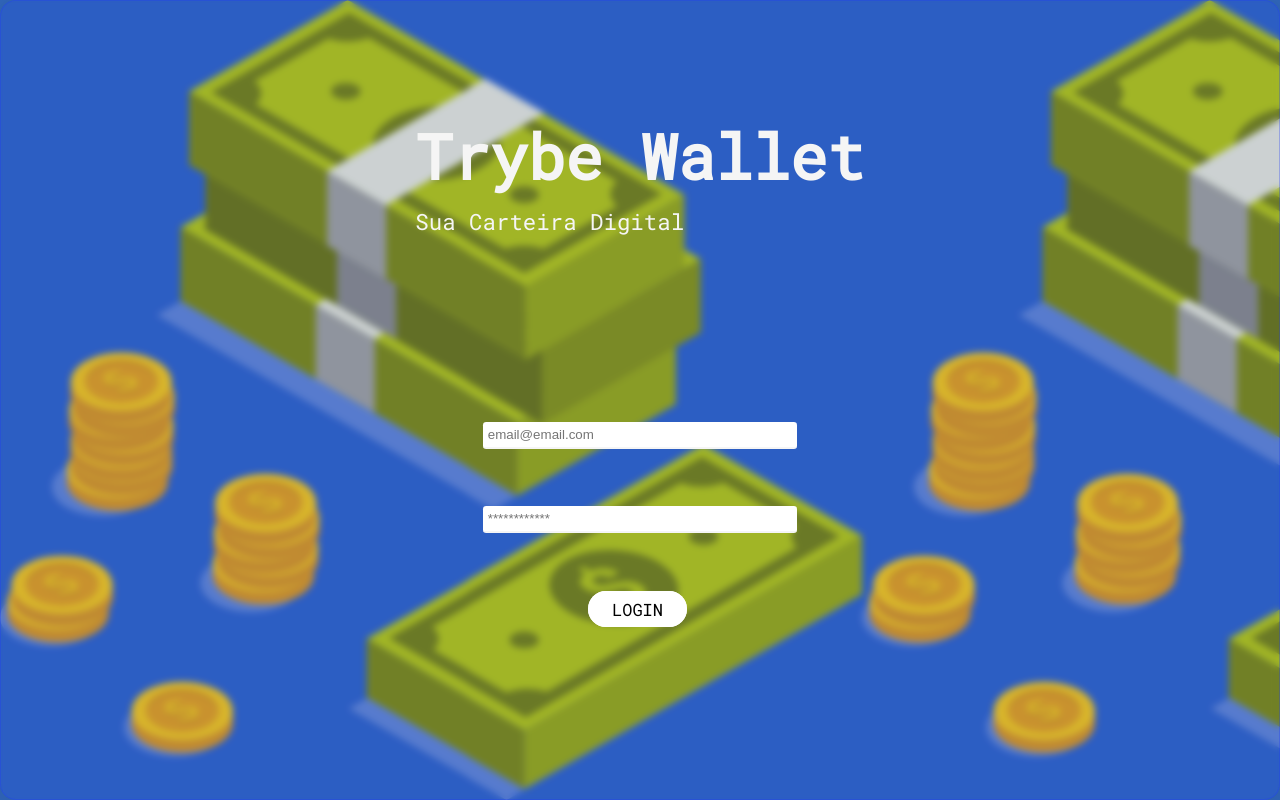
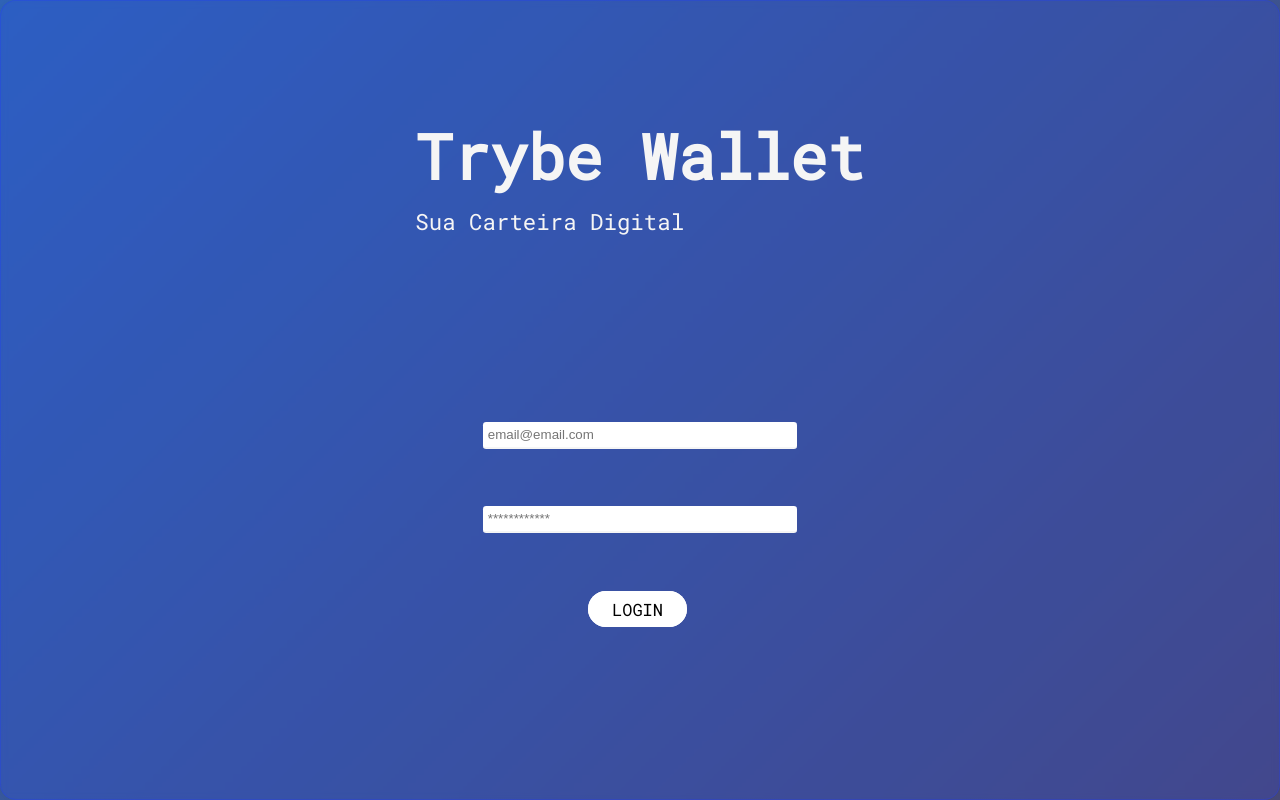
Before and after one commit to ramondfalcao/trybe-wallet, a React (Create React App) app: page / in a window 1280 px wide. Built offline with nearby package versions, Linux system fonts and the light colour scheme.

Commit message:
Mudando Background da aplicação e atualizando Readme

```diff
--- a/src/pages/Login.css
+++ b/src/pages/Login.css
@@ -2,8 +2,8 @@
 body {
   background-color: #3065b9;
   background-image: linear-gradient(135deg, #3065b9 0%, #494b79 100%);
-  background-image: url("../assets/money.svg");
-  background-repeat: repeat;
+  /* background-image: url("../assets/money.svg"); */
+  background-repeat: no-repeat;
 }
 .main-login {
   width: 100%;
```
Also changed, not shown: trybeWalletSizes.svg (added), 1 other file (tests, documents, lock files or other folders).
